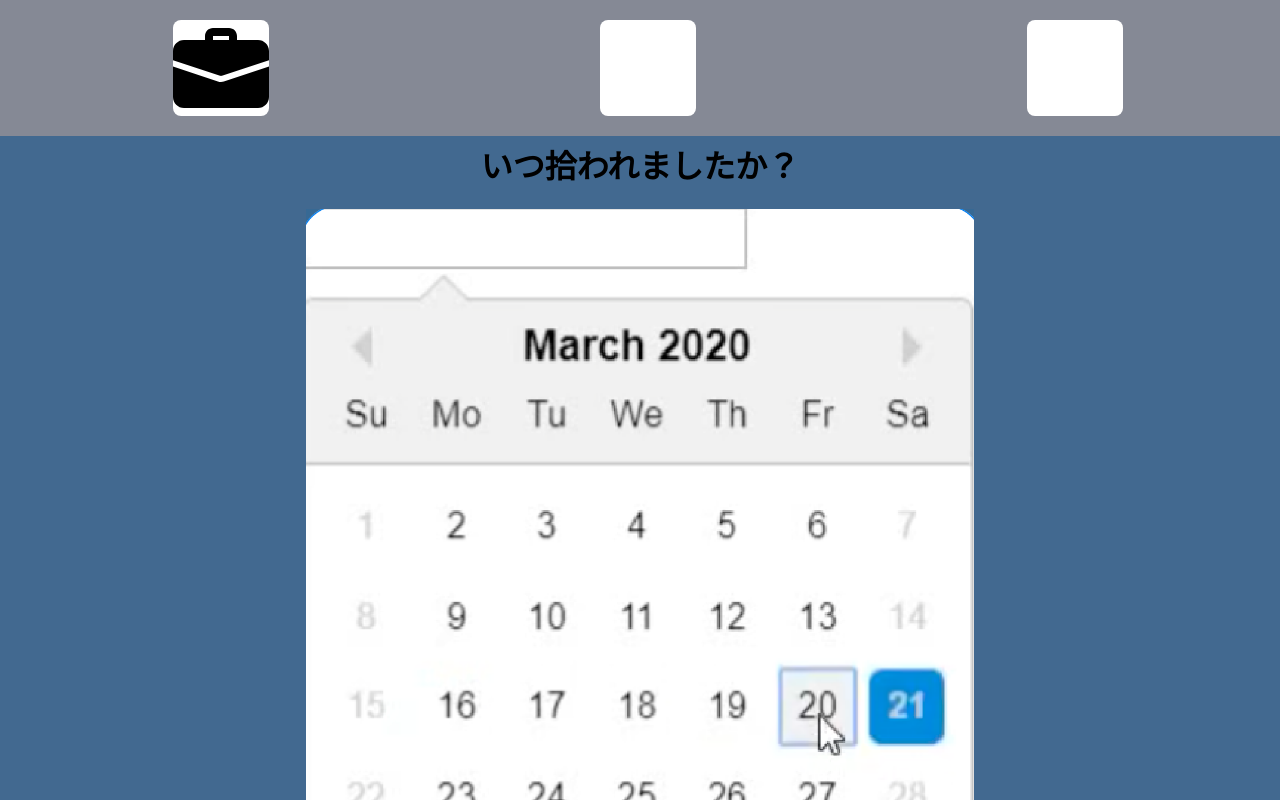
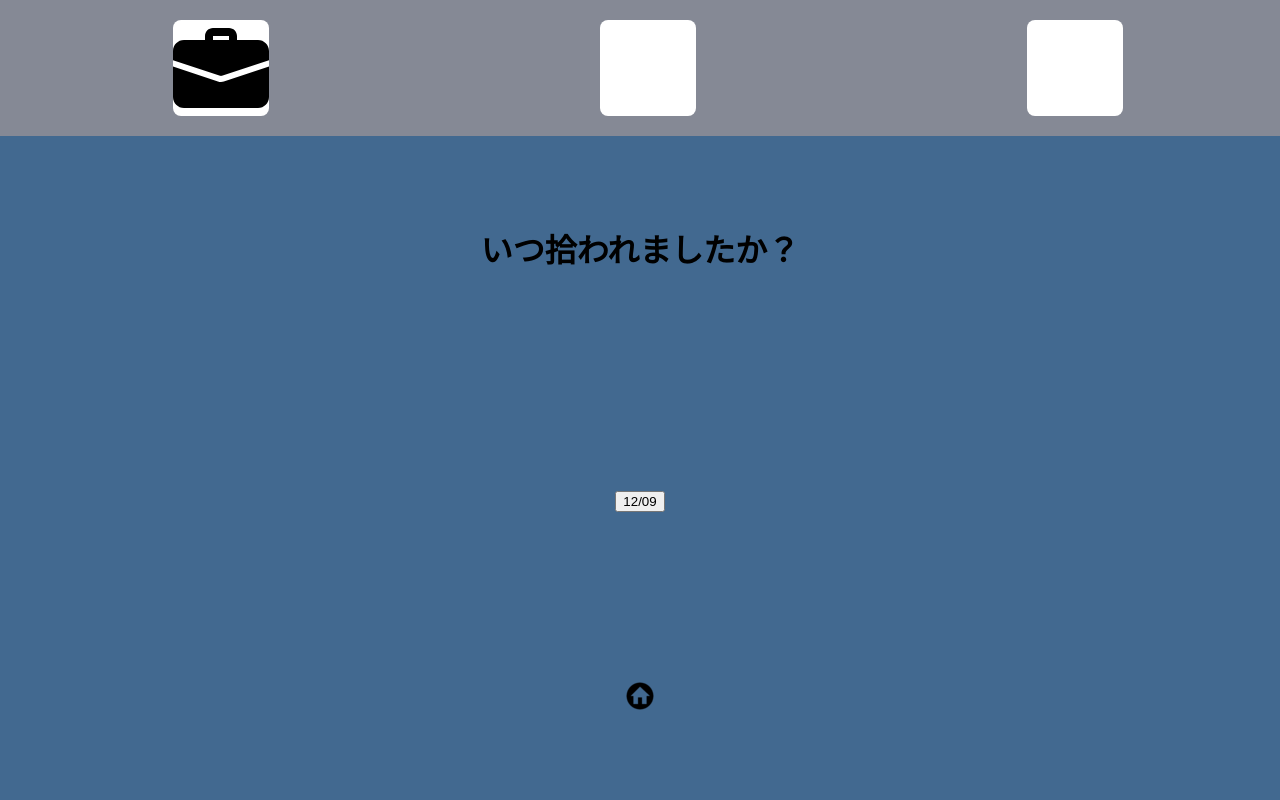
Before and after one commit to shuntakanke/server-otoshimonoApp, a React (Create React App) app in the folder client/: page /register in a window 1280 px wide. Both pictures are taken after a click on the input "submit". Shown: the top 800 px of the page. Built offline with nearby package versions, Linux system fonts and the light colour scheme.

Commit message:
fin register-date page skeleton

```diff
--- a/client/package.json
+++ b/client/package.json
@@ -10,6 +10,7 @@
     "http-proxy-middleware": "^1.0.6",
     "moment": "^2.29.1",
     "react": "^17.0.1",
+    "react-datepicker": "^3.3.0",
     "react-dom": "^17.0.1",
     "react-google-maps": "^9.4.5",
     "react-icons": "^4.1.0",
--- a/client/src/actions/registerForm.js
+++ b/client/src/actions/registerForm.js
@@ -1,5 +1,6 @@
 import {
-  SET_TYPE
+  SET_TYPE,
+  SET_DATE
 } from './types';
 
 export const setType = (type, history) => async dispatch => {
@@ -13,3 +14,15 @@ export const setType = (type, history) => async dispatch => {
     console.log(error)
   }
 };
+
+export const setDate = (date, history) => async dispatch => {
+  try {
+    dispatch({ type: SET_DATE, payload: date });
+    console.log("fuckuuuuu");
+    // □- ⬇️page遷移をhistoryで実装する
+    history.push('/register/location');
+
+  } catch (error) {
+    console.log(error)
+  }
+}
--- a/client/src/actions/types.js
+++ b/client/src/actions/types.js
@@ -2,5 +2,6 @@ export const FETCH_USER = 'fetch_user';
 export const GET_LOSTPROPERTIES_BY_USER = 'get_lost_property_by_user';
 export const GET_LOSTPROPERTIES_BY_ID = 'get_lost_property_by_id';
 export const SET_TYPE = 'set_type';
+export const SET_DATE = 'set_date';
 
 // export const FETCH_ADDRESS = 'fetch_address';
--- a/client/src/components/register/Register.js
+++ b/client/src/components/register/Register.js
@@ -1,5 +1,7 @@
 import React,{ Fragment } from 'react';
 import {Link, Switch, Route, useRouteMatch} from 'react-router-dom';
+import { connect } from 'react-redux';
+import Moment from 'react-moment';
 
 import homeIcon from '../../img/home_circle_icon_137496.png';
 import bag from '../../img/suitcase.svg';
@@ -10,17 +12,23 @@ import RegisterType from './RegisterType';
 import RegisterDate from './RegisterDate';
 import RegisterLocation from './RegisterLocation';
 
-const Register = () => {
+const Register = ({
+  registerForm: {type,date,lng,lat,address}
+}) => {
   let { path, url } = useRouteMatch();
 
   return (<Fragment>
             <div className="register-header">
               <ul className="register-list">
                 <Link to={`${url}`}>
-                  <li><img src={bag} alt="bag"/></li>
+                  <li>
+                  {type === "bag" && (<img width="45px" className="lostProperty-type" src={bag} alt="bag" />)}
+                  {type === "key" && (<img width="45px" className="lostProperty-type" src={key} alt="key" />)}
+                  {type === "credit" && (<img width="45px" className="lostProperty-type" src={credit} alt="credit" />)}
+                  </li>
                 </Link>
                 <Link to={`${url}/date`}>
-                  <li className="register-date-number"></li>
+                  <li className="register-date-number">{date && (<Moment format='DD'>{date}</Moment>)}</li>
                 </Link>
                 <Link to={`${url}/location`}>
                   <li></li>
@@ -43,4 +51,8 @@ const Register = () => {
   )
 }
 
-export default Register
+const mapStateToProps = state => ({
+  registerForm: state.registerForm
+})
+
+export default connect(mapStateToProps, {})(Register);
--- a/client/src/components/register/RegisterDate.js
+++ b/client/src/components/register/RegisterDate.js
@@ -1,20 +1,54 @@
-import React from 'react';
-import {Link} from 'react-router-dom';
+import React,{useState} from 'react';
+import {Link, withRouter} from 'react-router-dom';
+import { connect} from 'react-redux';
+import { setDate } from '../../actions/registerForm';
+
+// react-date-picker
+import DatePicker from "react-datepicker";
+import "react-datepicker/dist/react-datepicker.css";
 
 //  style="margin: 0 auto;" width="60%"
 import homeIcon from '../../img/home_circle_icon_137496.png';
 import dateImgSample from '../../img/register-date.png';
 
 
-const RegisterDate = () => {
+const RegisterDate = ({setDate,history}) => {
+  const [selectedDate, setSelectedDate] = useState(new Date());
+
+  const ExampleCustomInput = ({ value, onClick }) => (
+    <button id="yoo" className="example-custom-input" onClick={onClick}>
+      {value}
+    </button>
+  );
+
+  const handleCalendarClose = () => setDate(selectedDate, history);
+
   return (<div className="screen">
             <div className="container">
               <h1>いつ拾われましたか？</h1>
-              <img className="register-date-img" src={dateImgSample} alt="register-date" />
+              <br/>
+              <br/>
+              <br/>
+              <br/>
+              <br/>
+              <br/>
+              <br/>
+              <br/>
+              <br/>
+              <br/>
+              <br/>
+              <DatePicker
+                selected={selectedDate}
+                onChange={(date) => setSelectedDate(date)}
+                customInput={<ExampleCustomInput />}
+                dateFormat="MM/dd"
+                maxDate={new Date()}
+                onCalendarClose={handleCalendarClose}/>
+              {/* <img className="register-date-img" src={dateImgSample} alt="register-date" /> */}
             </div>
             <div><Link to="/"><img src={homeIcon} alt="homeIcon"/></Link></div>
           </div>
   )
 }
 
-export default RegisterDate
+export default connect(null,{setDate})(withRouter(RegisterDate));
--- a/client/src/components/register/RegisterType.js
+++ b/client/src/components/register/RegisterType.js
@@ -10,7 +10,7 @@ import key from '../../img/key.svg';
 import credit from '../../img/credit-card.svg';
 
 const RegisterType = ({setType, history}) => {
-  const [radio, setRadio] = useState("shunta");
+  const [radio, setRadio] = useState("bag");
 
   const onSubmit =  e => {
     e.preventDefault();
--- a/client/src/reducers/registerForm.js
+++ b/client/src/reducers/registerForm.js
@@ -1,6 +1,7 @@
 /* eslint-disable import/no-anonymous-default-export */
 import {
-  SET_TYPE
+  SET_TYPE,
+  SET_DATE
 } from '../actions/types';
 
 const initialState = {
@@ -20,6 +21,11 @@ export default function(state = initialState, action) {
         ...state,
         type: payload
     };
+    case SET_DATE:
+      return {
+        ...state,
+        date: payload
+      };
 
     default:
       return state;
```
Also changed, not shown: 2 other files (tests, documents, lock files or other folders).
